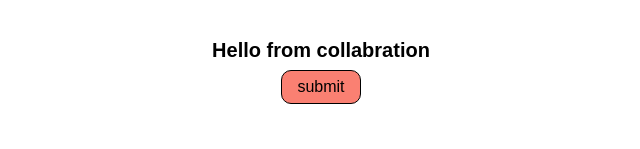
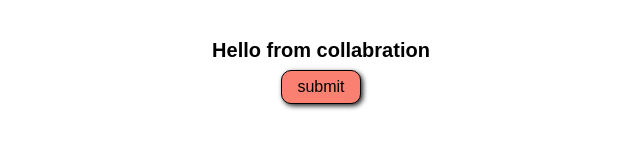
Before and after one commit to parth-p1702/Collabration-repo, a plain HTML site: page index.html in a window 1280 px wide. In both pictures the pointer is over the button "submit". Shown: the part 329-478 px from the top of the page, 319-959 px from the left. Drawn offline with Linux system fonts and the light colour scheme.

Commit message:
four commit

```diff
--- a/style.css
+++ b/style.css
@@ -37,3 +37,7 @@
 .main button:active{
   scale: 0.95;
 }
+
+.main button:hover{
+  box-shadow: 2px 2px 5px  #232323;
+}
```
